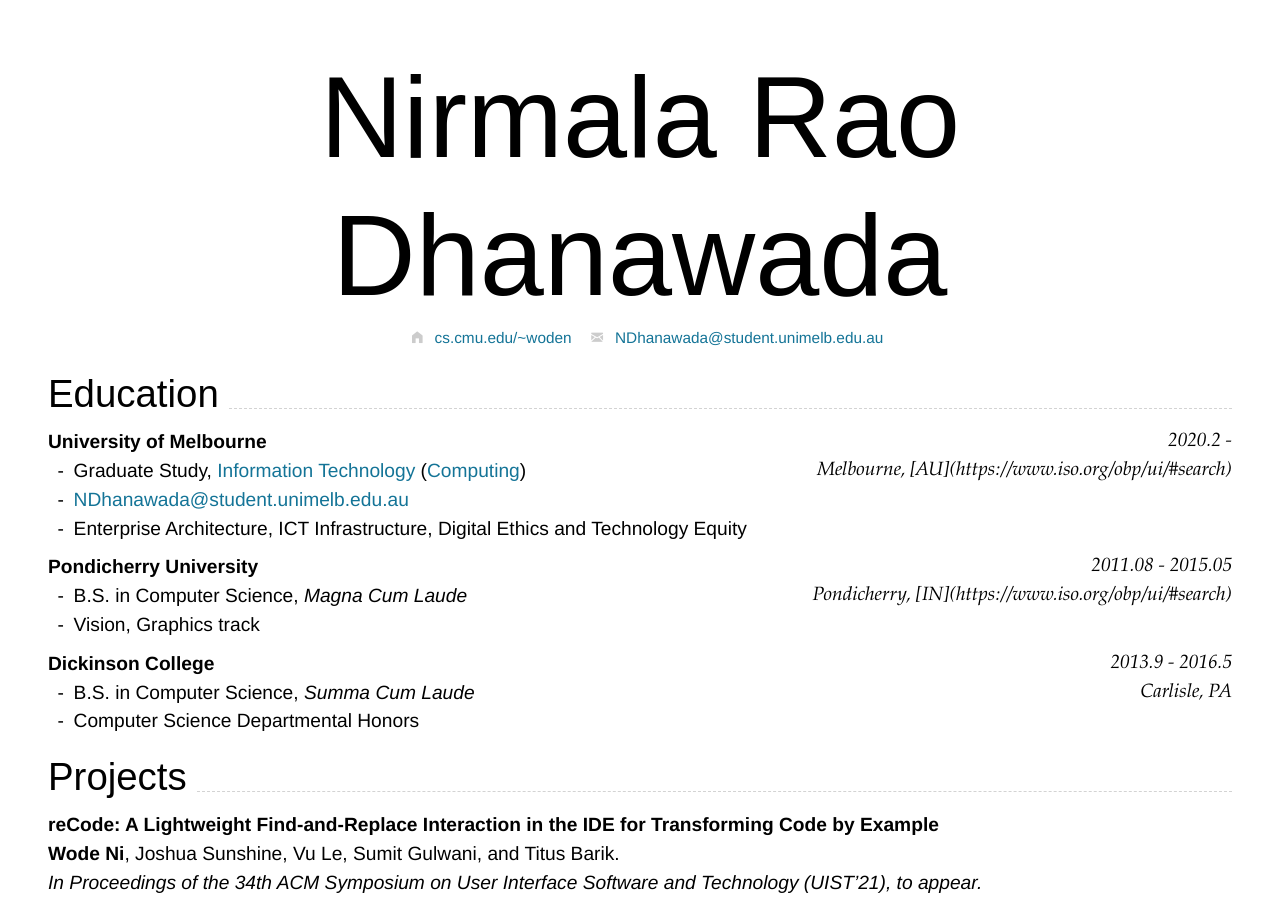
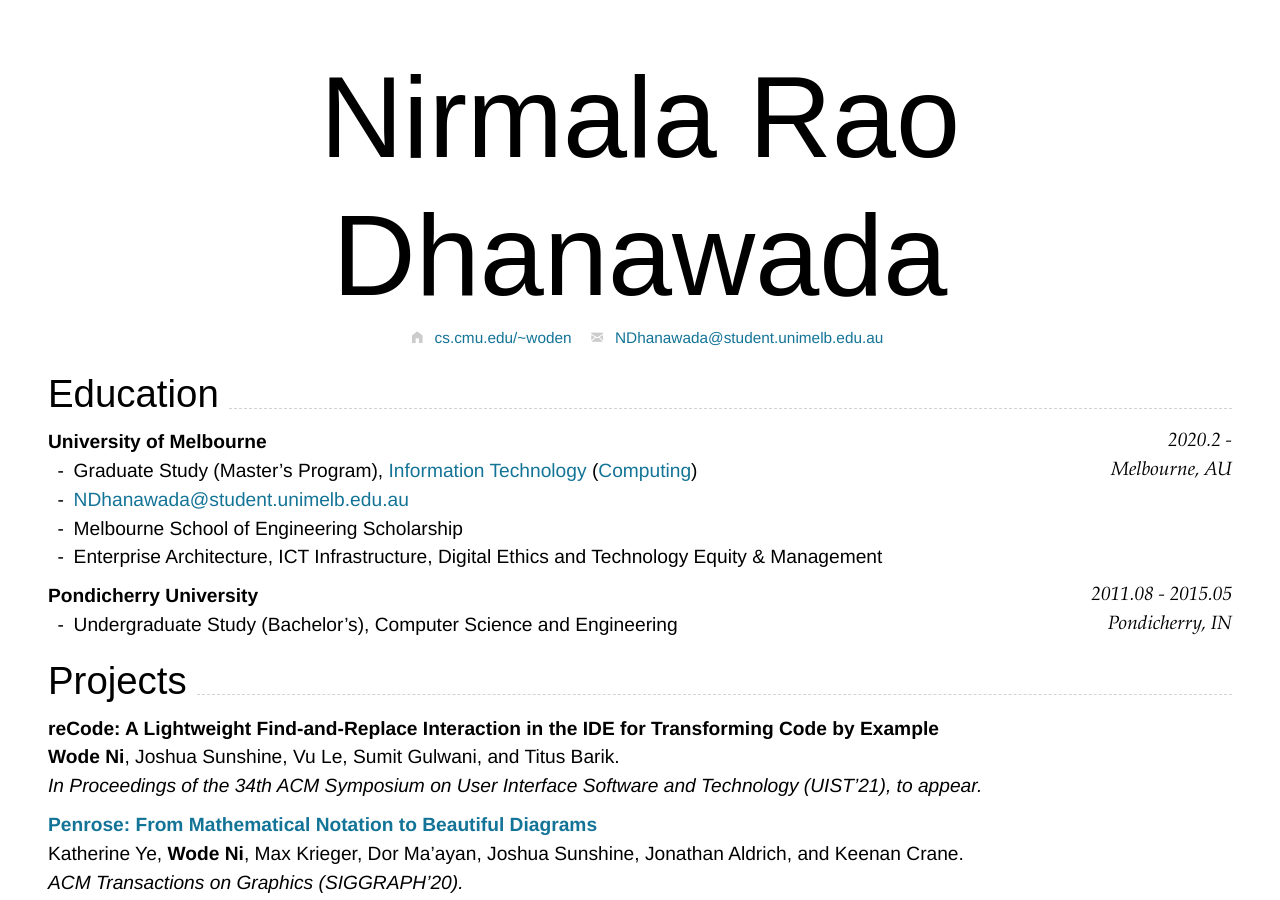
Before and after one commit to thedhanawada/me, a Jekyll site: the page built from index.md, in a window 1280 px wide and 900 px high. Built offline with Jekyll 4.4.1, drawn with Linux system fonts in a browser that asks for light colours; nearby versions of some CDN libraries.

Commit message:
Update index.md

````diff
--- a/index.md
+++ b/index.md
@@ -26,30 +26,21 @@ Supported arguments:
 ### **University of Melbourne** `2020.2 -`
 
 ```
-Melbourne, [AU](https://www.iso.org/obp/ui/#search)
+Melbourne, AU
 ```
 
-- Graduate Study, [Information Technology](https://handbook.unimelb.edu.au/2021/courses/mc-it) ([Computing](https://handbook.unimelb.edu.au/2021/components/mc-it-spec-1))
+- Graduate Study (Master's Program), [Information Technology](https://handbook.unimelb.edu.au/2021/courses/mc-it) ([Computing](https://handbook.unimelb.edu.au/2021/components/mc-it-spec-1))
 - [NDhanawada@student.unimelb.edu.au](mailto:NDhanawada@student.unimelb.edu.au)
-- Enterprise Architecture, ICT Infrastructure, Digital Ethics and Technology Equity
+- Melbourne School of Engineering Scholarship
+- Enterprise Architecture, ICT Infrastructure, Digital Ethics and Technology Equity & Management
 
 ### **Pondicherry University** `2011.08 - 2015.05`
 
 ```
-Pondicherry, [IN](https://www.iso.org/obp/ui/#search)
+Pondicherry, IN
 ```
 
-- B.S. in Computer Science, _Magna Cum Laude_
-- Vision, Graphics track
-
-### **Dickinson College** `2013.9 - 2016.5`
-
-```
-Carlisle, PA
-```
-
-- B.S. in Computer Science, _Summa Cum Laude_
-- Computer Science Departmental Honors
+- Undergraduate Study (Bachelor's), Computer Science and Engineering
 
 ## Projects
 
````
